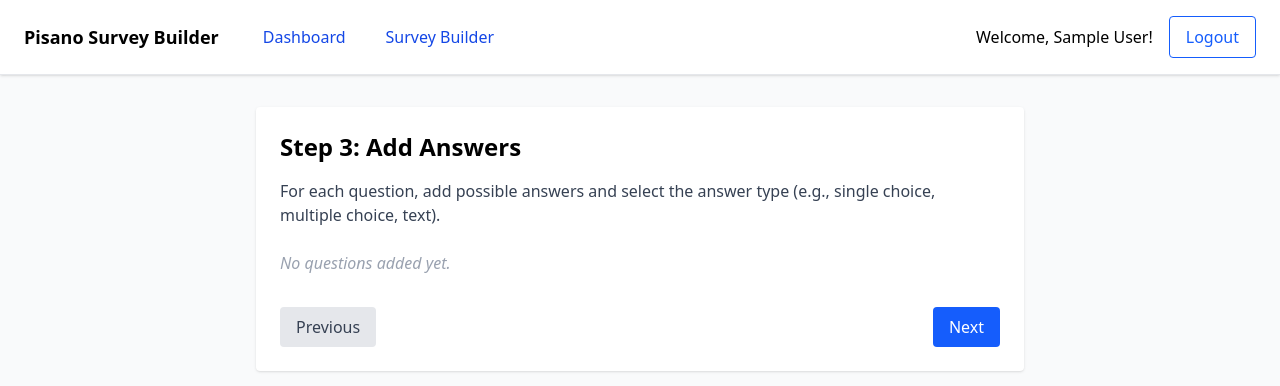
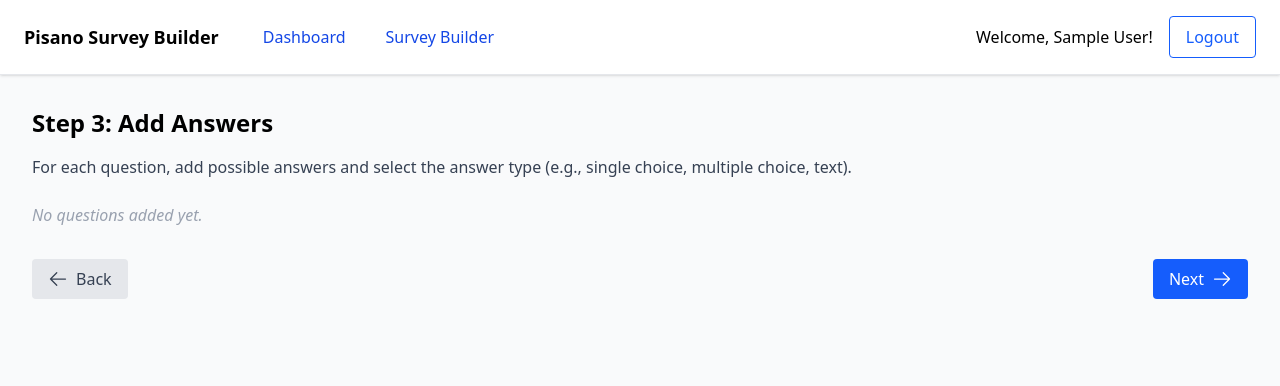
Before and after one commit to coskuntekin/pisano-survey-builder, a React (Vite) app: page /app/survey-builder/step-3 in a window 1280 px wide. Shown: the top 386 px of the page. Built offline with nearby package versions, Linux system fonts and the light colour scheme; sample sign-in values are in the browser's storage.

Commit message:
Refactor Step3Answers component to use Fragment for improved structure and enhance button styling for better user experience

```diff
--- a/src/pages/survey-builder/Step3Answers.tsx
+++ b/src/pages/survey-builder/Step3Answers.tsx
@@ -28,11 +28,11 @@ const Step3Answers: React.FC = () => {
   const currentQuestion = survey.questions[currentIdx];
 
   return (
-    <div className="max-w-3xl mx-auto p-6 bg-white rounded shadow space-y-8">
+    <Fragment>
       <h2 className="text-2xl font-bold mb-4">Step 3: Add Answers</h2>
       <p className="mb-6 text-gray-700">
-        For each question, add possible answers and select the answer type (e.g.,
-        single choice, multiple choice, text).
+        For each question, add possible answers and select the answer type
+        (e.g., single choice, multiple choice, text).
       </p>
       {survey.questions.length === 0 ? (
         <div className="text-gray-400 italic">No questions added yet.</div>
@@ -54,24 +54,58 @@ const Step3Answers: React.FC = () => {
       <div className="flex justify-between mt-8">
         <button
           type="button"
-          className="px-4 py-2 bg-gray-200 text-gray-700 rounded hover:bg-gray-300"
-          onClick={handlePrev}
-          disabled={currentIdx === 0}
+          className="px-4 py-2 bg-gray-200 text-gray-700 rounded hover:bg-gray-300 flex items-center gap-2"
+          onClick={() => {
+            if (currentIdx === 0) {
+              navigate("/app/survey-builder/step-2");
+            } else {
+              handlePrev();
+            }
+          }}
+          disabled={survey.questions.length === 0}
         >
-          Previous
+          <svg
+            xmlns="http://www.w3.org/2000/svg"
+            fill="none"
+            viewBox="0 0 24 24"
+            strokeWidth={1.5}
+            stroke="currentColor"
+            className="size-5"
+          >
+            <path
+              strokeLinecap="round"
+              strokeLinejoin="round"
+              d="M10.5 19.5 3 12m0 0 7.5-7.5M3 12h18"
+            />
+          </svg>
+          Back
         </button>
         <button
           type="button"
-          className="px-4 py-2 bg-blue-600 text-white rounded hover:bg-blue-700"
+          className="px-4 py-2 bg-blue-600 text-white rounded hover:bg-blue-700 flex items-center gap-2"
           onClick={handleNext}
           disabled={survey.questions.length === 0}
         >
           {currentIdx === survey.questions.length - 1
             ? "Next (Preview)"
             : "Next"}
+          <svg
+            xmlns="http://www.w3.org/2000/svg"
+            fill="none"
+            viewBox="0 0 24 24"
+            strokeWidth={1.5}
+            stroke="currentColor"
+            className="size-5"
+          >
+            <path
+              strokeLinecap="round"
+              strokeLinejoin="round"
+              d="M13.5 4.5 21 12m0 0-7.5 7.5M21 12H3"
+            />
+          </svg>
         </button>
       </div>
-    </div>
+    </Fragment>
   );
 };
 
```
